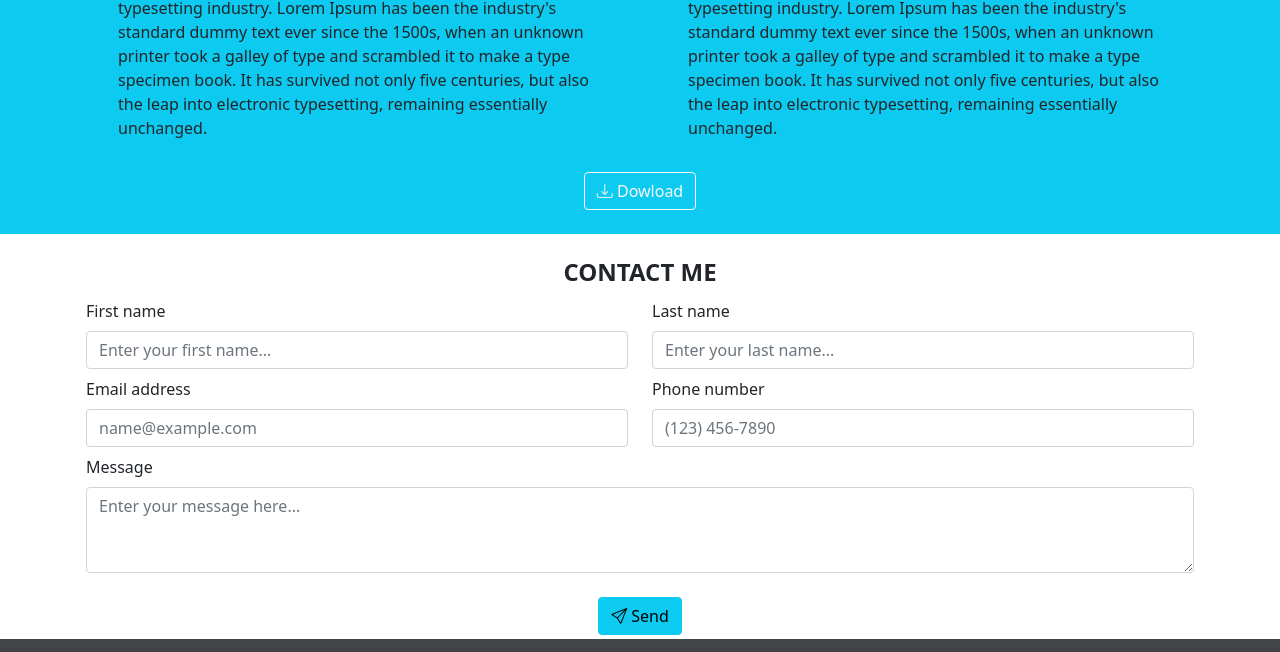
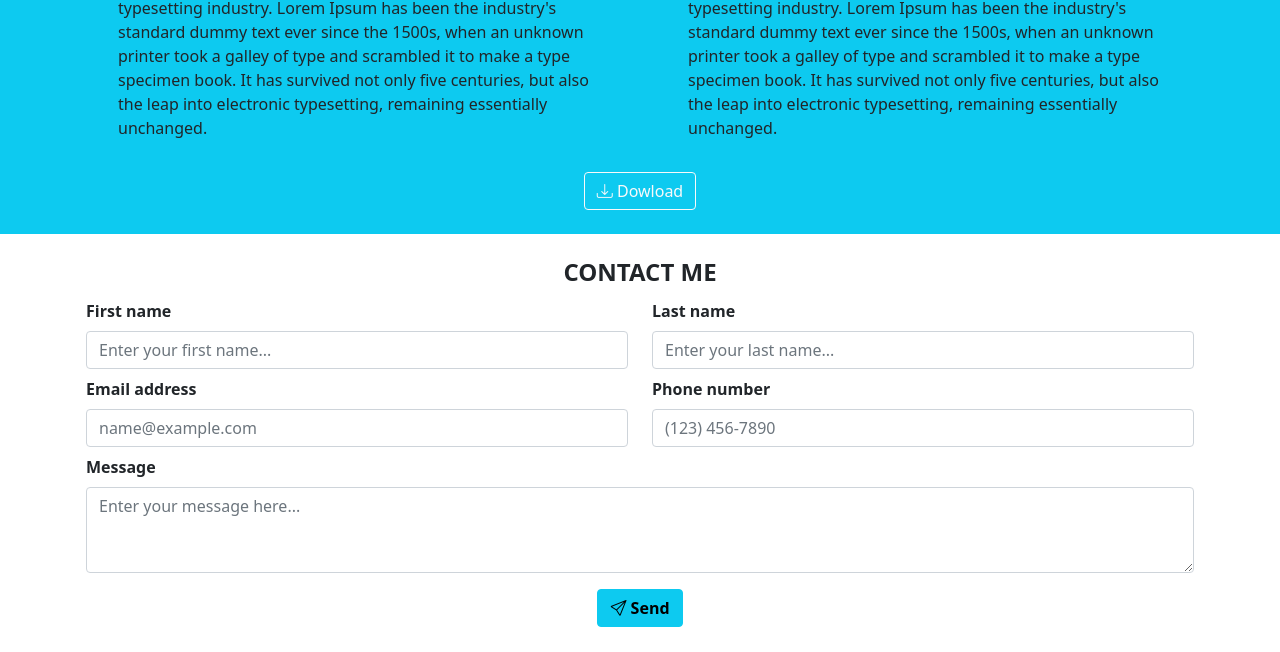
Before and after one commit to Brun096/bootstrap-freelancer, a plain HTML site: page index.html in a window 1280 px wide. Shown: the part 1597-2249 px from the top of the page. Drawn offline with nearby package versions, Linux system fonts and the light colour scheme.

Commit message:
ho sistemato la sezione Contact

```diff
--- a/index.html
+++ b/index.html
@@ -155,38 +155,38 @@
                 <form action="#" class="row p-1 gy-2">
                     <!-- first name-->
                     <div class="col-6">
-                        <label class="form-label" for="first-name">First name</label>
+                        <label class="form-label fw-bold" for="first-name">First name</label>
                         <input class="form-control" type="text" id="first-name" required
                             placeholder="Enter your first name...">
                     </div>
                     <!-- last name-->
                     <div class="col-6">
-                        <label class="form-label" for="last-name">Last name</label>
+                        <label class="form-label fw-bold" for="last-name">Last name</label>
                         <input class="form-control" type="text" id="last-name" required
                             placeholder="Enter your last name...">
                     </div>
                     <!-- email address -->
                     <div class="col-6">
-                        <label class="form-label" for="address">Email address</label>
+                        <label class="form-label fw-bold" for="address">Email address</label>
                         <input class="form-control" type="text" id="address" required placeholder="name@example.com">
                     </div>
 
 
                     <!-- phone number -->
                     <div class="col-6">
-                        <label class="form-label" for="email">Phone number</label>
+                        <label class="form-label fw-bold" for="email">Phone number</label>
                         <input class="form-control" type="email" id="email" required placeholder="(123) 456-7890">
                     </div>
 
                     <!--message-->
-                    <div class="mb-3">
-                        <label for="exampleFormControlTextarea1" class="form-label">Message</label>
+                    <div class="col-12 mb-3">
+                        <label for="exampleFormControlTextarea1" class="form-label fw-bold">Message</label>
                         <textarea class="form-control" id="exampleFormControlTextarea1" rows="3"
                             placeholder="Enter your message here..."></textarea>
                     </div>
                     <!--button-->
-                    <div class="col-12 text-center">
-                        <button type="button" class="btn btn-info"><i class="bi bi-send"></i>&nbsp;Send</button>
+                    <div class="col-12 text-center mt-0 mb-4">
+                        <button type="button" class="btn btn-info fw-bold"><i class="bi bi-send"></i>&nbsp;Send</button>
                     </div>
                 </form>
             </div>
```
